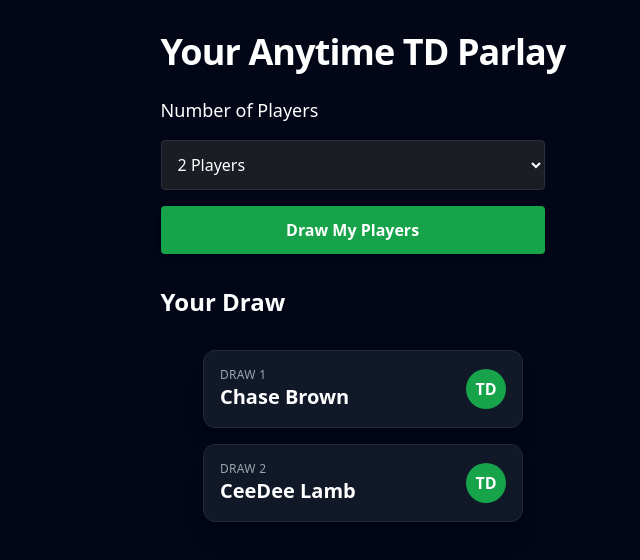
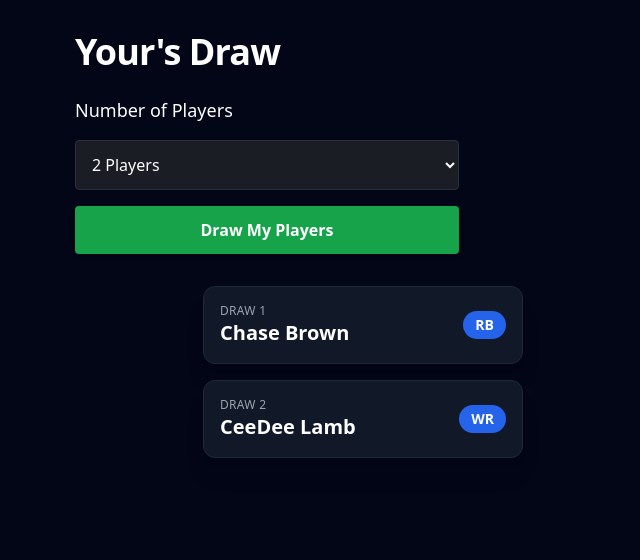
Before and after one commit to nick35d/anytime-td-parlay, a Next.js app: page /draw in a window 1280 px wide. Both pictures are taken after a click on the button "Draw My Players". Shown: the top 560 px of the page, without its empty margins (277-917 px from the left). Built offline with nearby package versions, Linux system fonts and the light colour scheme.

Commit message:
Update page.tsx

```diff
--- a/app/draw/page.tsx
+++ b/app/draw/page.tsx
@@ -8,6 +8,7 @@ type Player = {
 };
 
 const PLAYER_POOL: Player[] = [
+  // QBs
   { name: "Lamar Jackson", position: "QB" },
   { name: "Josh Allen", position: "QB" },
   { name: "Malik Willis", position: "QB" },
@@ -17,6 +18,7 @@ const PLAYER_POOL: Player[] = [
   { name: "Jayden Daniels", position: "QB" },
   { name: "Jalen Hurts", position: "QB" },
 
+  // RBs
   { name: "Derrick Henry", position: "RB" },
   { name: "Chase Brown", position: "RB" },
   { name: "Quinshon Judkins", position: "RB" },
@@ -42,6 +44,7 @@ const PLAYER_POOL: Player[] = [
   { name: "Christian McCaffrey", position: "RB" },
   { name: "Javonte Williams", position: "RB" },
 
+  // WRs
   { name: "Zay Flowers", position: "WR" },
   { name: "Ja'Marr Chase", position: "WR" },
   { name: "Tee Higgins", position: "WR" },
@@ -72,6 +75,7 @@ const PLAYER_POOL: Player[] = [
   { name: "Tetairoa McMillan", position: "WR" },
   { name: "Puka Nacua", position: "WR" },
 
+  // TEs
   { name: "Harold Fannin Jr", position: "TE" },
   { name: "Tyler Warren", position: "TE" },
   { name: "Colston Loveland", position: "TE" },
@@ -85,7 +89,7 @@ const PLAYER_POOL: Player[] = [
 ];
 
 function DrawAnimation({ players }: { players: Player[] }) {
-  const [revealed, setRevealed] = useState<string[]>([]);
+  const [revealed, setRevealed] = useState<Player[]>([]);
 
   useEffect(() => {
     setRevealed([]);
@@ -93,7 +97,7 @@ function DrawAnimation({ players }: { players: Player[] }) {
 
     const reveal = (i: number) => {
       if (cancelled) return;
-      setRevealed((prev) => [...prev, players[i].name]);
+      setRevealed((prev) => [...prev, players[i]]);
       if (i + 1 < players.length) {
         setTimeout(() => reveal(i + 1), 900);
       }
@@ -108,19 +112,20 @@ function DrawAnimation({ players }: { players: Player[] }) {
 
   return (
     <div className="mt-8 flex flex-col items-center gap-4">
-      {revealed.map((name, idx) => (
+      {revealed.map((player, idx) => (
         <div
-          key={name + idx}
+          key={player.name + idx}
           className="w-80 bg-[#111827] border border-[#1f2937] rounded-xl shadow-xl p-4 flex items-center justify-between animate-slide"
         >
           <div className="flex flex-col">
             <span className="text-xs uppercase tracking-wide text-gray-400">
               Draw {idx + 1}
             </span>
-            <span className="text-xl font-bold text-white">{name}</span>
+            <span className="text-xl font-bold text-white">{player.name}</span>
           </div>
-          <div className="w-10 h-10 rounded-full bg-green-600 flex items-center justify-center text-white font-bold">
-            TD
+
+          <div className="px-3 py-1 rounded-full bg-blue-600 text-white font-bold text-sm">
+            {player.position}
           </div>
         </div>
       ))}
@@ -131,6 +136,16 @@ function DrawAnimation({ players }: { players: Player[] }) {
 export default function DrawPage() {
   const [count, setCount] = useState(2);
   const [drawnPlayers, setDrawnPlayers] = useState<Player[]>([]);
+  const [userName, setUserName] = useState<string>("Your");
+
+  useEffect(() => {
+    if (typeof window !== "undefined") {
+      const stored = localStorage.getItem("userName");
+      if (stored && stored.trim().length > 0) {
+        setUserName(stored);
+      }
+    }
+  }, []);
 
   const handleDraw = () => {
     const shuffled = [...PLAYER_POOL].sort(() => Math.random() - 0.5);
@@ -138,9 +153,9 @@ export default function DrawPage() {
   };
 
   return (
-    <div className="text-white">
+    <div className="text-white w-full max-w-xl">
       <h1 className="text-4xl font-extrabold mb-6 tracking-tight">
-        Your Anytime TD Parlay
+        {userName}'s Draw
       </h1>
 
       <div className="flex flex-col gap-4 max-w-sm">
@@ -164,12 +179,7 @@ export default function DrawPage() {
         </button>
       </div>
 
-      {drawnPlayers.length > 0 && (
-        <div className="mt-8">
-          <h2 className="text-2xl font-semibold mb-3">Your Draw</h2>
-          <DrawAnimation players={drawnPlayers} />
-        </div>
-      )}
+      {drawnPlayers.length > 0 && <DrawAnimation players={drawnPlayers} />}
     </div>
   );
 }
```
